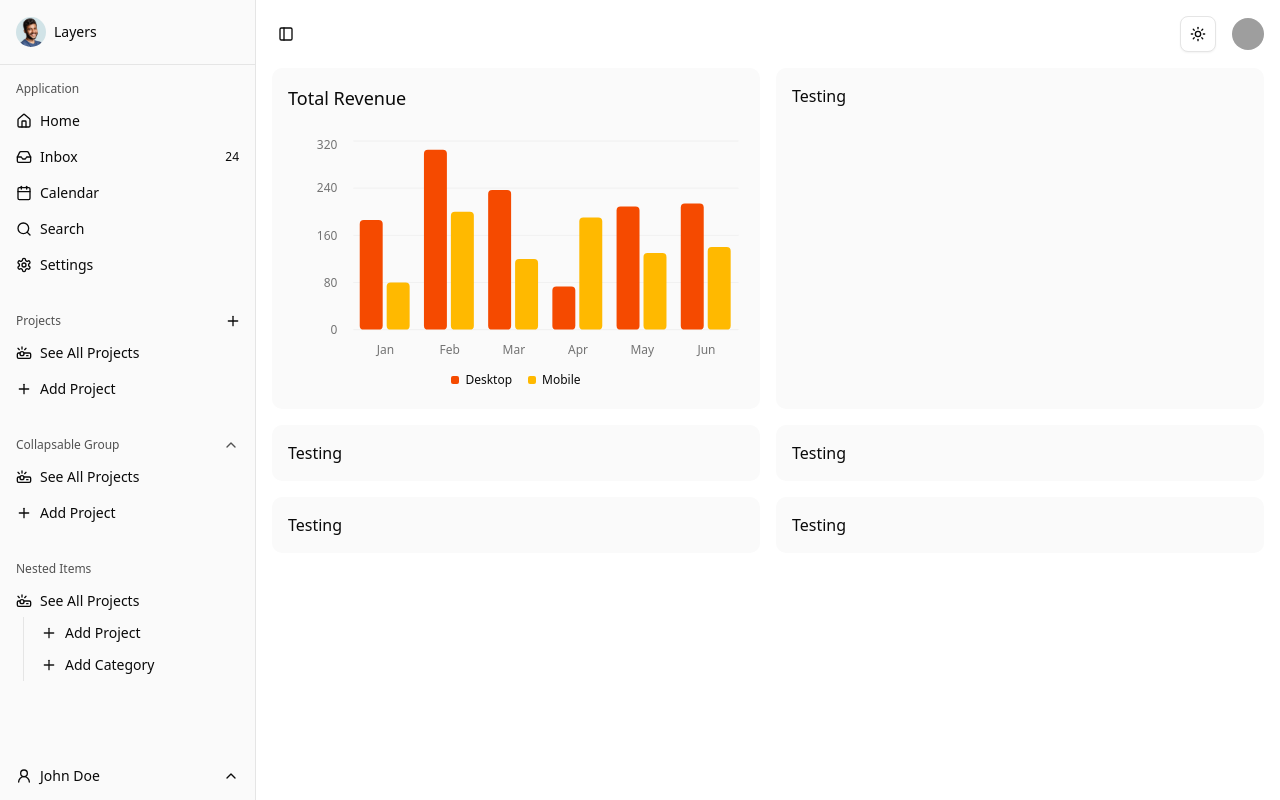
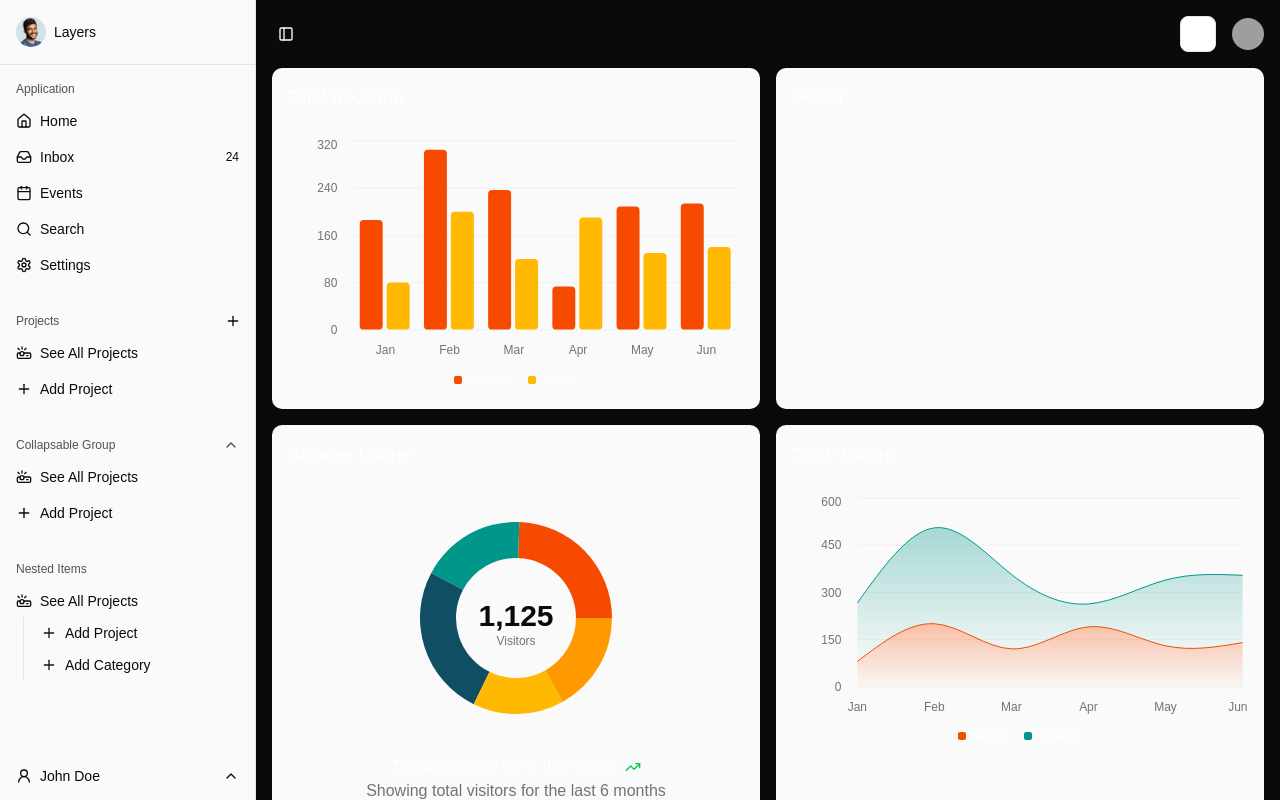
Before and after one commit to Niranjan1Praveen/DropConnect-Development, a Next.js app in the folder client/: page /volunteer in a window 1280 px wide. Both pictures are taken after a click on the button "Toggle Sidebar". Shown: the top 800 px of the page. Built offline with nearby package versions, Linux system fonts and the light colour scheme; no server answers; grey boxes are pictures that could not be loaded.

Commit message:
Updated Files

```diff
--- a/client/src/app/(dashboard)/corporate/page.js
+++ b/client/src/app/(dashboard)/volunteer/events/page.js
@@ -3,7 +3,7 @@ import React from 'react';
 function Page(props) {
     return (
         <div>
-            Hello Corporate
+            Events will be listed here!
         </div>
     );
 }
--- a/client/src/app/(dashboard)/ngo/page.js
+++ b/client/src/app/(dashboard)/volunteer/inbox/page.js
@@ -3,7 +3,7 @@ import React from 'react';
 function Page(props) {
     return (
         <div>
-            Hello NGO
+            Inbox
         </div>
     );
 }
--- a/client/src/app/(dashboard)/volunteer/page.js
+++ b/client/src/app/(dashboard)/volunteer/page.js
@@ -1,14 +1,18 @@
+import AppAreaChart from "@/components/dashboard/AppAreaChart";
 import AppBarChart from "@/components/dashboard/AppBarChart";
+import AppLineChart from "@/components/dashboard/AppLineChart";
+import AppPieChart from "@/components/dashboard/AppPieChart";
 
 const Homepage = () => {
   return (
     <div className="grid grid-cols-1 lg:grid-cols-2 2xl:grid-cols-4 gap-4">
       <div className="bg-primary-foreground p-4 rounded-lg lg:col-span-2 xl:col-span-1 2xl:col-span-2"><AppBarChart/></div>
       <div className="bg-primary-foreground p-4 rounded-lg">Testing</div>
-      <div className="bg-primary-foreground p-4 rounded-lg">Testing</div>
-      <div className="bg-primary-foreground p-4 rounded-lg">Testing</div>
+      <div className="bg-primary-foreground p-4 rounded-lg"><AppPieChart/></div>
+      <div className="bg-primary-foreground p-4 rounded-lg"><AppAreaChart/></div>
       <div className="bg-primary-foreground p-4 rounded-lg lg:col-span-2 xl:col-span-1 2xl:col-span-2">Testing</div>
-      <div className="bg-primary-foreground p-4 rounded-lg">Testing</div>
+      <div className="bg-primary-foreground p-4 rounded-lg"><AppLineChart/></div>
+
     </div>
   );
 };
--- a/client/src/app/globals.css
+++ b/client/src/app/globals.css
@@ -119,13 +119,13 @@
   body {
     @apply bg-background text-foreground;
   }
-  body.default-theme {
+  /* body.default-theme {
     @apply bg-foreground text-background;
-  }
+  } */
 }
-/*
+
 body {
   background: var(--foreground);
   font-family: var(--font-poppins, sans-serif);
   color: var(--background);
-} */
+}
--- a/client/src/assets/data/signUpOptionsData.js
+++ b/client/src/assets/data/signUpOptionsData.js
@@ -7,7 +7,7 @@ export default [
       "Join our community of volunteers and help build resilient water infrastructure, raise awareness, and support climate-affected areas.",
     cta: "Join as Volunteer",
     className: "md:col-span-2 lg:col-span-1",
-    to: "/register/volunteers",
+    to: "/register/volunteer",
     features: [
       "Internship certificates & recognition",
       "On-ground disaster resilience training",
@@ -41,7 +41,7 @@ export default [
       "Support impactful initiatives through your CSR programs. Fund projects that enhance water security and climate adaptation.",
     cta: "Join as Corporate",
     className: "md:col-span-2 md:col-start-2 lg:col-span-1 lg:col-start-auto",
-    to: "/register/corporates",
+    to: "/register/corporate",
     features: [
       "Seamless CSR integration & reporting",
       "Project portfolio with measurable impact",
--- /dev/null
+++ b/client/src/components/dashboard/AppAreaChart.js
@@ -0,0 +1,102 @@
+"use client";
+import {
+  ChartContainer,
+  ChartLegend,
+  ChartLegendContent,
+  ChartTooltip,
+  ChartTooltipContent,
+} from "@/components/ui/chart";
+import {
+  Area,
+  AreaChart,
+  CartesianGrid,
+  XAxis,
+  YAxis,
+} from "recharts";
+
+const chartConfig = {
+  desktop: {
+    label: "Desktop",
+    color: "var(--chart-2)",
+  },
+  mobile: {
+    label: "Mobile",
+    color: "var(--chart-1)",
+  },
+};
+
+const chartData = [
+  { month: "January", desktop: 186, mobile: 80 },
+  { month: "February", desktop: 305, mobile: 200 },
+  { month: "March", desktop: 237, mobile: 120 },
+  { month: "April", desktop: 73, mobile: 190 },
+  { month: "May", desktop: 209, mobile: 130 },
+  { month: "June", desktop: 214, mobile: 140 },
+];
+
+const AppAreaChart = () => {
+  return (
+    <div className="">
+      <h1 className="text-lg font-medium mb-6">Total Visitors</h1>
+      <ChartContainer config={chartConfig} className="min-h-[200px] w-full">
+        <AreaChart accessibilityLayer data={chartData}>
+          <CartesianGrid vertical={false} />
+          <XAxis
+            dataKey="month"
+            tickLine={false}
+            tickMargin={10}
+            axisLine={false}
+            tickFormatter={(value) => value.slice(0, 3)}
+          />
+          <YAxis tickLine={false} tickMargin={10} axisLine={false} />
+          <ChartTooltip content={<ChartTooltipContent />} />
+          <ChartLegend content={<ChartLegendContent />} />
+          <defs>
+            <linearGradient id="fillDesktop" x1="0" y1="0" x2="0" y2="1">
+              <stop
+                offset="5%"
+                stopColor="var(--color-desktop)"
+                stopOpacity={0.8}
+              />
+              <stop
+                offset="95%"
+                stopColor="var(--color-desktop)"
+                stopOpacity={0.1}
+              />
+            </linearGradient>
+            <linearGradient id="fillMobile" x1="0" y1="0" x2="0" y2="1">
+              <stop
+                offset="5%"
+                stopColor="var(--color-mobile)"
+                stopOpacity={0.8}
+              />
+              <stop
+                offset="95%"
+                stopColor="var(--color-mobile)"
+                stopOpacity={0.1}
+              />
+            </linearGradient>
+          </defs>
+          <Area
+            dataKey="mobile"
+            type="natural"
+            fill="url(#fillMobile)"
+            fillOpacity={0.4}
+            stroke="var(--color-mobile)"
+            stackId="a"
+          />
+          <Area
+            dataKey="desktop"
+            type="natural"
+            fill="url(#fillDesktop)"
+            fillOpacity={0.4}
+            stroke="var(--color-desktop)"
+            stackId="a"
+          />
+        </AreaChart>
+      </ChartContainer>
+    </div>
+  );
+};
+
+export default AppAreaChart;
--- /dev/null
+++ b/client/src/components/dashboard/AppLineChart.js
@@ -0,0 +1,69 @@
+"use client";
+
+import { CartesianGrid, Line, LineChart, XAxis, YAxis } from "recharts";
+import { ChartContainer, ChartTooltip, ChartTooltipContent } from "@/components/ui/chart";
+
+const chartData = [
+  { month: "January", desktop: 186, mobile: 80 },
+  { month: "February", desktop: 305, mobile: 200 },
+  { month: "March", desktop: 237, mobile: 120 },
+  { month: "April", desktop: 73, mobile: 190 },
+  { month: "May", desktop: 209, mobile: 130 },
+  { month: "June", desktop: 214, mobile: 140 },
+];
+const chartConfig = {
+  desktop: {
+    label: "Desktop",
+    color: "var(--chart-1)",
+  },
+  mobile: {
+    label: "Mobile",
+    color: "var(--chart-2)",
+  },
+};
+
+const AppLineChart = () => {
+  return (
+    <ChartContainer config={chartConfig} className="mt-6">
+      <LineChart
+        accessibilityLayer
+        data={chartData}
+        margin={{
+          left: 12,
+          right: 12,
+        }}
+      >
+        <CartesianGrid vertical={false} />
+        <XAxis
+          dataKey="month"
+          tickLine={false}
+          axisLine={false}
+          tickMargin={8}
+          tickFormatter={(value) => value.slice(0, 3)}
+        />
+        <YAxis
+          tickLine={false}
+          axisLine={false}
+          tickMargin={8}
+        />
+        <ChartTooltip cursor={false} content={<ChartTooltipContent />} />
+        <Line
+          dataKey="desktop"
+          type="monotone"
+          stroke="var(--color-desktop)"
+          strokeWidth={2}
+          dot={false}
+        />
+        <Line
+          dataKey="mobile"
+          type="monotone"
+          stroke="var(--color-mobile)"
+          strokeWidth={2}
+          dot={false}
+        />
+      </LineChart>
+    </ChartContainer>
+  );
+};
+
+export default AppLineChart;
--- /dev/null
+++ b/client/src/components/dashboard/AppPieChart.js
@@ -0,0 +1,113 @@
+"use client";
+
+import { Label, Pie, PieChart } from "recharts";
+import {
+  ChartContainer,
+  ChartTooltip,
+  ChartTooltipContent,
+} from "@/components/ui/chart";
+import { TrendingUp } from "lucide-react";
+
+const chartConfig = {
+  visitors: {
+    label: "Visitors",
+  },
+  chrome: {
+    label: "Chrome",
+    color: "var(--chart-1)",
+  },
+  safari: {
+    label: "Safari",
+    color: "var(--chart-2)",
+  },
+  firefox: {
+    label: "Firefox",
+    color: "var(--chart-3)",
+  },
+  edge: {
+    label: "Edge",
+    color: "var(--chart-4)",
+  },
+  other: {
+    label: "Other",
+    color: "var(--chart-5)",
+  },
+};
+
+const chartData = [
+  { browser: "chrome", visitors: 275, fill: "var(--color-chrome)" },
+  { browser: "safari", visitors: 200, fill: "var(--color-safari)" },
+  { browser: "firefox", visitors: 287, fill: "var(--color-firefox)" },
+  { browser: "edge", visitors: 173, fill: "var(--color-edge)" },
+  { browser: "other", visitors: 190, fill: "var(--color-other)" },
+];
+
+const AppPieChart = () => {
+
+  // If you don't use React compiler use useMemo hook to improve performance
+  const totalVisitors = chartData.reduce((acc, curr) => acc + curr.visitors, 0);
+
+  return (
+    <div className="">
+      <h1 className="text-lg font-medium mb-6">Browser Usage</h1>
+      <ChartContainer
+        config={chartConfig}
+        className="mx-auto aspect-square max-h-[250px]"
+      >
+        <PieChart>
+          <ChartTooltip
+            cursor={false}
+            content={<ChartTooltipContent hideLabel />}
+          />
+          <Pie
+            data={chartData}
+            dataKey="visitors"
+            nameKey="browser"
+            innerRadius={60}
+            strokeWidth={5}
+          >
+            <Label
+              content={({ viewBox }) => {
+                if (viewBox && "cx" in viewBox && "cy" in viewBox) {
+                  return (
+                    <text
+                      x={viewBox.cx}
+                      y={viewBox.cy}
+                      textAnchor="middle"
+                      dominantBaseline="middle"
+                    >
+                      <tspan
+                        x={viewBox.cx}
+                        y={viewBox.cy}
+                        className="fill-foreground text-3xl font-bold"
+                      >
+                        {totalVisitors.toLocaleString()}
+                      </tspan>
+                      <tspan
+                        x={viewBox.cx}
+                        y={(viewBox.cy || 0) + 24}
+                        className="fill-muted-foreground"
+                      >
+                        Visitors
+                      </tspan>
+                    </text>
+                  );
+                }
+              }}
+            />
+          </Pie>
+        </PieChart>
+      </ChartContainer>
+      <div className="mt-4 flex flex-col gap-2 items-center">
+        <div className="flex items-center gap-2 font-medium leading-none">
+          Trending up by 5.2% this month <TrendingUp className="h-4 w-4 text-green-500" />
+        </div>
+        <div className="leading-none text-muted-foreground">
+          Showing total visitors for the last 6 months
+        </div>
+      </div>
+    </div>
+  );
+};
+
+export default AppPieChart;
--- a/client/src/components/dashboard/AppSidebar.js
+++ b/client/src/components/dashboard/AppSidebar.js
@@ -46,17 +46,17 @@ import logo from "@/assets/images/avatar-ashwin-santiago.jpg";
 const items = [
   {
     title: "Home",
-    url: "/",
+    url: "/volunteer",
     icon: Home,
   },
   {
     title: "Inbox",
-    url: "#",
+    url: "/volunteer/inbox",
     icon: Inbox,
   },
   {
-    title: "Calendar",
-    url: "#",
+    title: "Events",
+    url: "/volunteer/events",
     icon: Calendar,
   },
   {
```
Also changed, not shown: client/src/components/dashboard/Navbar.js (+14 -2 lines), client/src/components/ui/register.jsx (+11 -5 lines).
